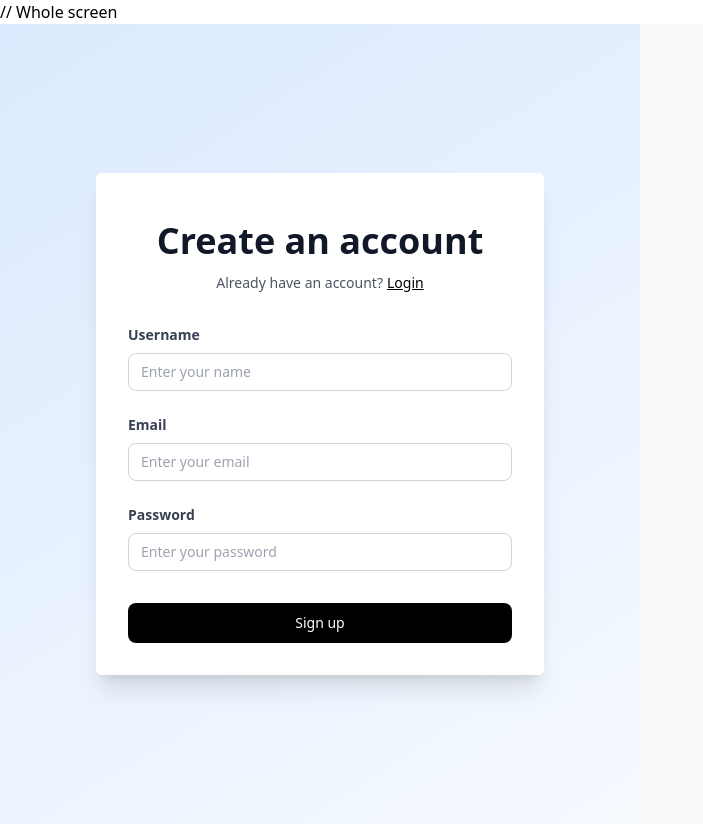
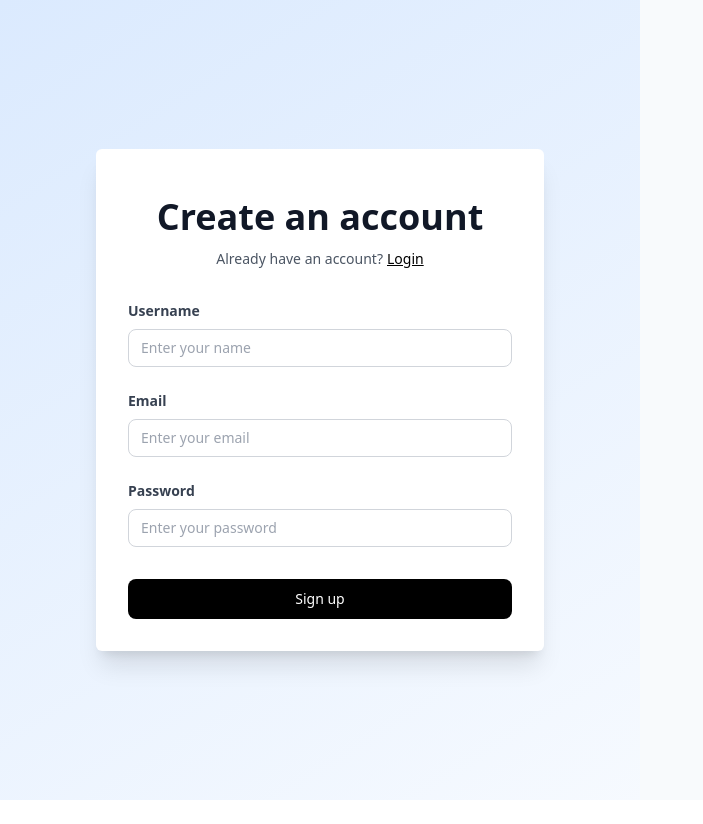
Before and after one commit to xifanezz/medium-clone, a React (Vite) app in the folder frontend/: page /signup in a window 1280 px wide. Shown: the whole page, without its empty margins (0-703 px from the left). After the commit the page ends 800 px from the top, so only its background shows below. Built offline with nearby package versions, Linux system fonts and the light colour scheme; no server answers.

Commit message:
Update Signup.tsx

```diff
--- a/frontend/src/pages/Signup.tsx
+++ b/frontend/src/pages/Signup.tsx
@@ -18,7 +18,7 @@ export const Signup = () => {
 
     return (
         <form>
-        // Whole screen
+        {/* Whole screen */}
         <div className="flex min-h-screen bg-gradient-to-br from-blue-100 to-white">
 
         {/* Signup form */}
```
